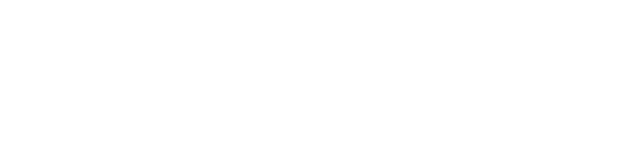
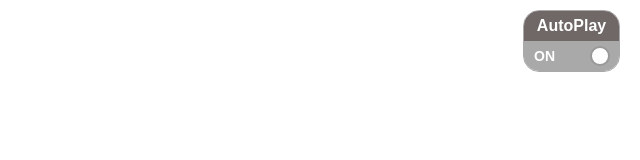
Before and after one commit to osbornecharles/osbornecharles.github.io, a website with bundled scripts: page src/index.html in a window 1280 px wide. Shown: the top 160 px of the page, without its empty margins (640-1280 px from the left). Built offline with nearby package versions, Linux system fonts and the light colour scheme; files whose address does not match are found by name.

Commit message:
autoscrolling

```diff
--- a/src/index.html
+++ b/src/index.html
@@ -8,6 +8,14 @@
     <link type="text/css" rel="stylesheet" href="./style.css">
   </head>
   <body>
+    <div id="scroll-control" class="blink-scroll-control">
+      <span id="scroll-control-autoplay-label">AutoPlay</span>
+      <input type="checkbox" name="scrollcontrolswitch" id="scroll-control-switch-checkbox" tabindex="0" checked>
+      <label id="scroll-control-switch-label" for="scroll-control-switch-checkbox">
+        <span id="scroll-control-switch-label-inner"></span>
+        <span id="scroll-control-switch-label-switch"></span>
+      </label>
+    </div>
     <div id="backgrounds-container">
       <div class="background" id="background1">
       </div>
--- a/src/index.js
+++ b/src/index.js
@@ -1,10 +1,17 @@
 import * as utils from './utils.js';
-
-console.log('entry script, this JS runs on the client side');
 
 const numBackgroundImages = 5;
 const backgroundImages = [];
 const backgroundElementID = 'background';
+
+const autoscroll = () => {
+  window.scrollBy(0, 1);
+}
+
+const startAutoscroll = (event) => {
+  let cancelFn = utils.smoothAnimate(autoscroll);
+  animateFn(autoscroll);
+}
 
 const getBackgroundImageData = (event) => {
   for (let img = 1; img <= numBackgroundImages; img++) {
@@ -45,19 +52,5 @@ const onScroll = () => {
 window.visualViewport.addEventListener("resize", getBackgroundImageData);
 window.visualViewport.addEventListener("resize", onScroll);
 window.addEventListener("load", getBackgroundImageData);
+window.addEventListener("load", startAutoscroll, { passive: true });
 document.addEventListener('scroll', utils.debounce(onScroll), { passive: true });
-
-/**
-function handleBackgrounds (response) {
-  console.log(response);
-  background Images =
-}
-
-for (let img = 1; img < numBackgroundImages; img++) {
-  const backgroundsRequest = new XMLHttpRequest();
-  backgroundsRequest.addEventListener('load', handleBackgrounds);
-  const backgroundURL = `${domain}/background${img}.jpg`;
-  backgroundsRequest.open('GET', backgroundURL);
-  backgroundsRequest.send();
-}
-*/
--- a/src/style.css
+++ b/src/style.css
@@ -1,6 +1,108 @@
 body {
   margin: 0;
   padding: 0;
+  font-family: Trebuchet, Arial, sans-serif;
+}
+
+.blink-scroll-control {
+  animation: blinker 2s ease-in-out 2;
+}
+
+@keyframes blinker {
+  50% {
+    opacity: 0;
+  }
+}
+
+#scroll-control {
+  position: fixed;
+  right: 20px;
+  top: 10px;
+  color: white;
+  z-index: 10;
+  font-size: 20px;
+  border: 1px solid darkgray;
+  border-radius: 16px;
+  overflow: hidden;
+  width: 95px;
+  user-select: none;
+  -webkit-user-select: none;
+}
+
+#scroll-control-autoplay-label {
+  text-align: center;
+  display: block;
+  color: white;
+  background-color: #706767;
+  font-weight: bold;
+  font-size: 16px;
+  padding: 6px 0;
+}
+
+#scroll-control-switch-checkbox {
+  position: absolute;
+  opacity: 0;
+  pointer-events: none;
+}
+
+#scroll-control-switch-label {
+  display: block;
+  cursor: pointer;
+}
+
+#scroll-control-switch-label-inner {
+  display: flex;
+  width: 200%;
+  margin-left: -100%;
+  transition: margin 0.3s ease-in 0s;
+}
+
+#scroll-control-switch-label-inner:before, #scroll-control-switch-label-inner:after {
+  display: block;
+  width: 50%;
+  height: 30px;
+  padding: 0;
+  line-height: 30px;
+  font-size: 14px;
+  color: white;
+  font-weight: bold;
+  box-sizing: border-box;
+}
+
+#scroll-control-switch-label-inner:after {
+  content: 'OFF';
+  padding-right: 10px;
+  background-color: #EEEEEE;
+  color: #999999;
+  text-align: right;
+}
+
+#scroll-control-switch-label-inner:before {
+  content: 'ON';
+  padding-left: 10px;
+  background-color: darkgray;
+  color: #FFFFFF;
+}
+
+#scroll-control-switch-label-switch {
+  display: block;
+  width: 16px;
+  height: 16px;
+  background: #FFFFFF;
+  position: absolute;
+  bottom: 5px;
+  left: 10px;
+  border: 2px solid #999999;
+  border-radius: 16px;
+  transition: all 0.3s ease-in 0s;
+}
+
+#scroll-control-switch-checkbox:checked + #scroll-control-switch-label #scroll-control-switch-label-inner {
+  margin-left: 0;
+}
+
+#scroll-control-switch-checkbox:checked + #scroll-control-switch-label #scroll-control-switch-label-switch {
+  left: 66px;
 }
 
 #backgrounds-container {
--- a/src/utils.js
+++ b/src/utils.js
@@ -10,8 +10,23 @@ export function debounce(fn) {
   }
 };
 
+export function smoothAnimate(fn, ...params) {
+  let frame;
+  frame = requestAnimationFrame(() => {
+    fn(...params);
+    smoothAnimate(fn, ...params);
+  });
+  const cancelFn = () => {
+    if (frame) {
+      cancelAnimationFrame(frame);
+    }
+  }
+  return cancelFn;
+};
+
 const utils = {
-  debounce
+  debounce,
+  smoothAnimate
 };
 
 export default utils;
```
Lines whose indentation alone changed are shown as unchanged.
